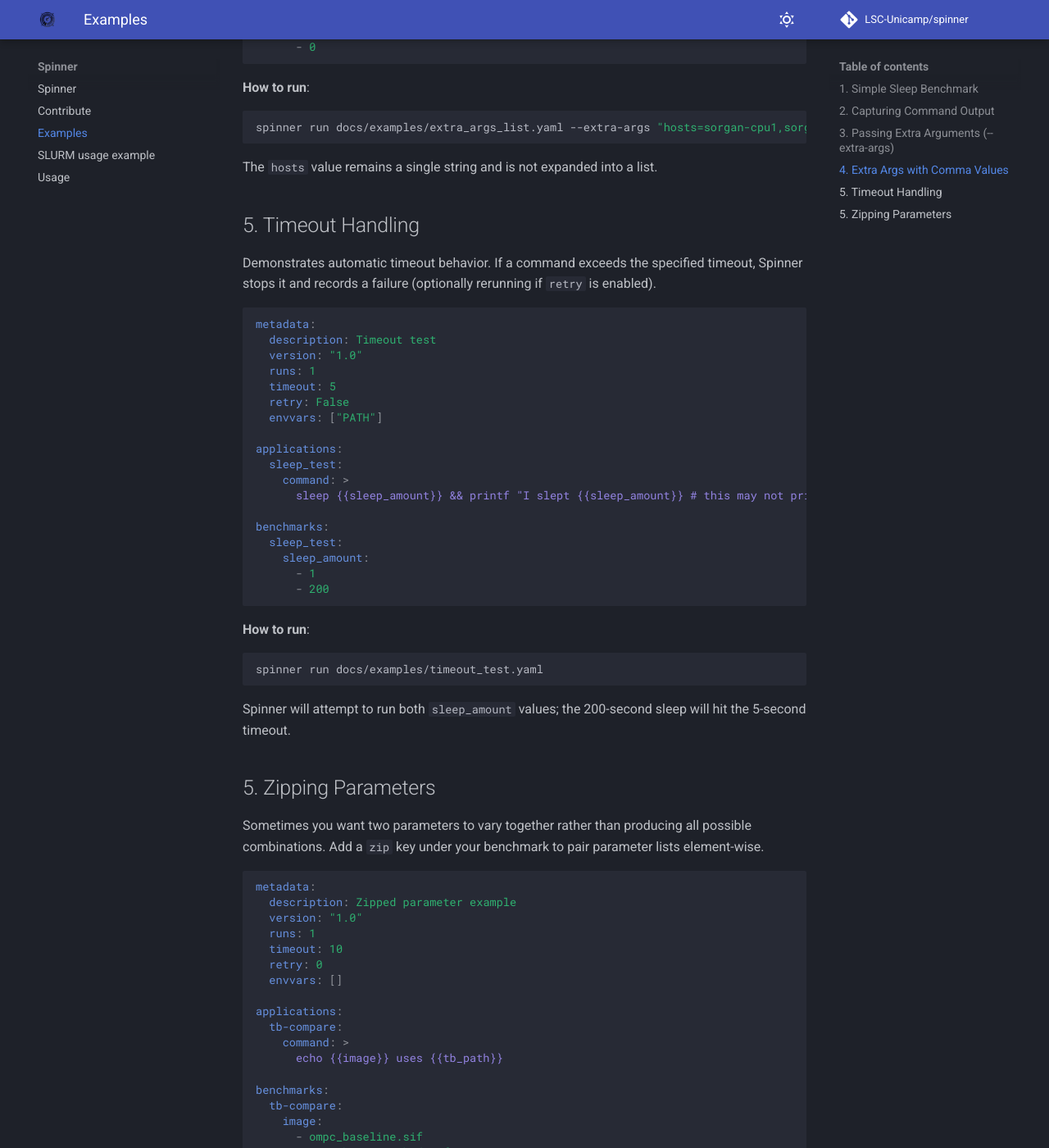
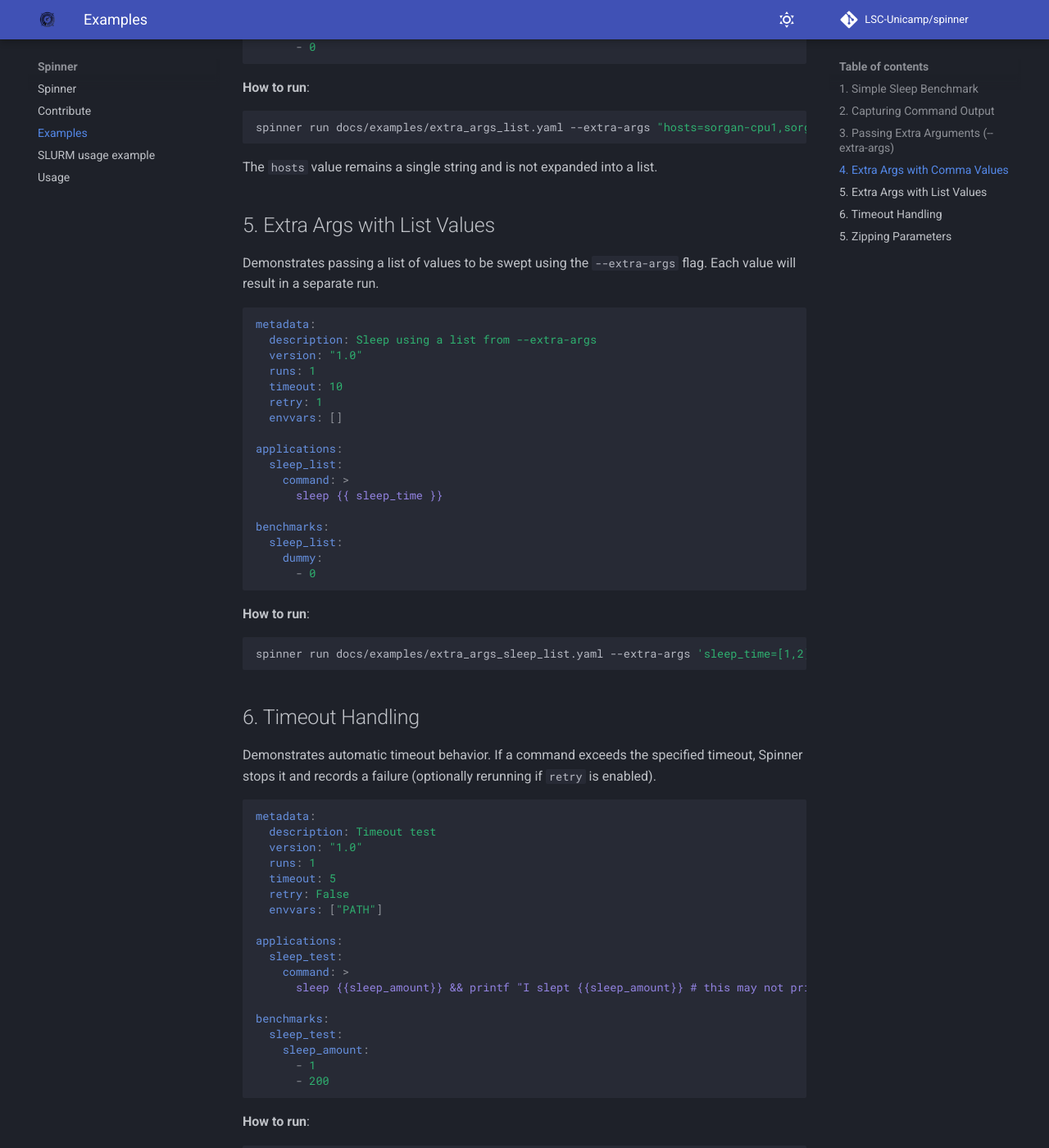
Before and after one commit to LSC-Unicamp/spinner, an MkDocs documentation site: the page built from docs/examples.md, in a window 1280 px wide and 1400 px high, scrolled down 3045 px. Shown: the whole window at 82% size. Built offline with MkDocs 1.6.1 and Material for MkDocs 9.7.7, drawn with Linux system fonts in a browser that asks for light colours; comment, search, counter and statistics services are not loaded.

Commit message:
Add list extra-args example

````diff
--- a/docs/examples.md
+++ b/docs/examples.md
@@ -67,7 +67,22 @@ spinner run docs/examples/extra_args_list.yaml --extra-args "hosts=sorgan-cpu1,s
 
 The `hosts` value remains a single string and is not expanded into a list.
 
-## 5. Timeout Handling
+## 5. Extra Args with List Values
+
+Demonstrates passing a list of values to be swept using the `--extra-args`
+flag. Each value will result in a separate run.
+
+```yaml
+--8<-- "./docs/examples/extra_args_sleep_list.yaml"
+```
+
+**How to run**:
+
+```bash
+spinner run docs/examples/extra_args_sleep_list.yaml --extra-args 'sleep_time=[1,2]'
+```
+
+## 6. Timeout Handling
 
 Demonstrates automatic timeout behavior. If a command exceeds the specified timeout, Spinner stops it and records a failure (optionally rerunning if `retry` is enabled).
 
--- /dev/null
+++ b/docs/examples/extra_args_sleep_list.yaml
@@ -0,0 +1,17 @@
+metadata:
+  description: Sleep using a list from --extra-args
+  version: "1.0"
+  runs: 1
+  timeout: 10
+  retry: 1
+  envvars: []
+
+applications:
+  sleep_list:
+    command: >
+      sleep {{ sleep_time }}
+
+benchmarks:
+  sleep_list:
+    dummy:
+      - 0
````
Also changed, not shown: 3 other files.
